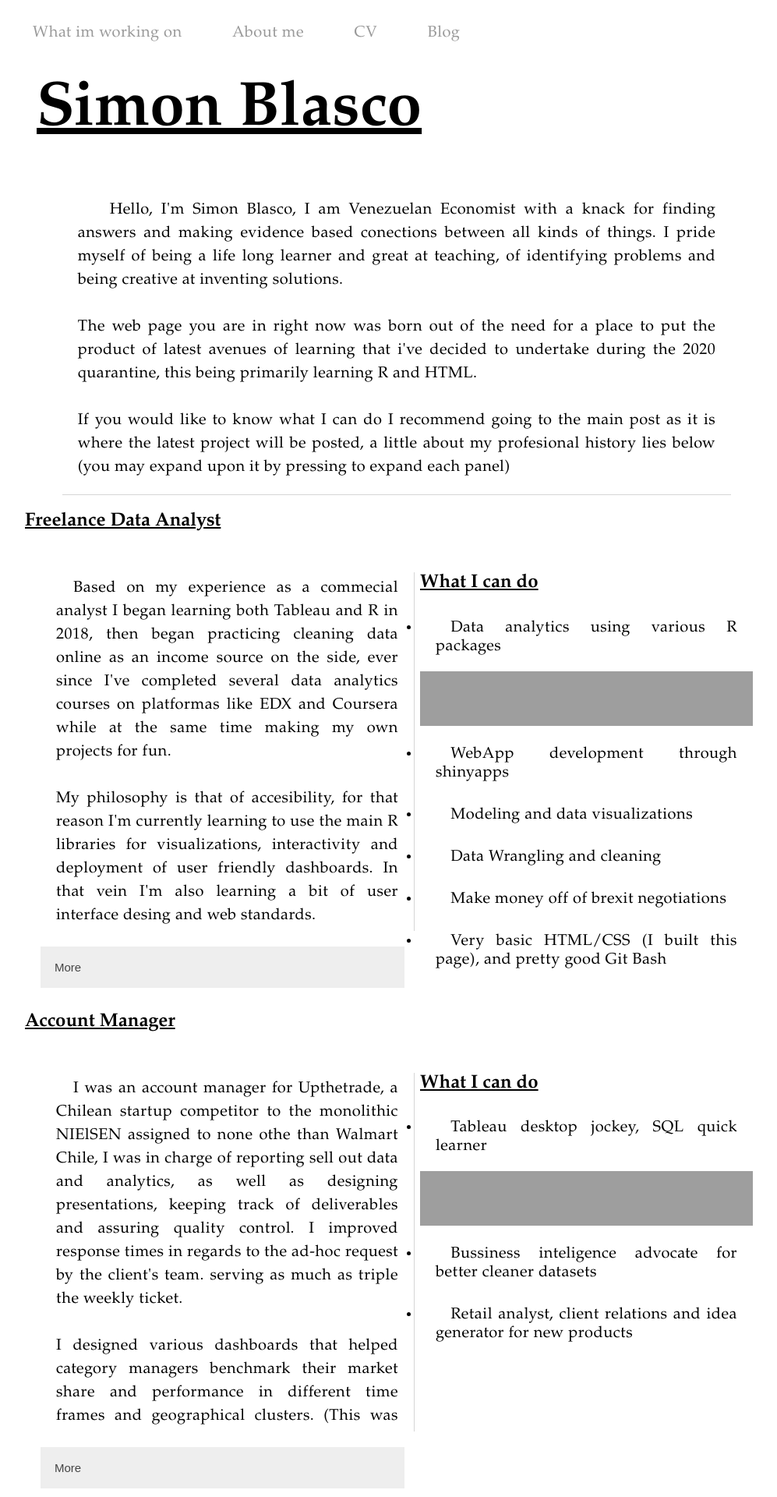
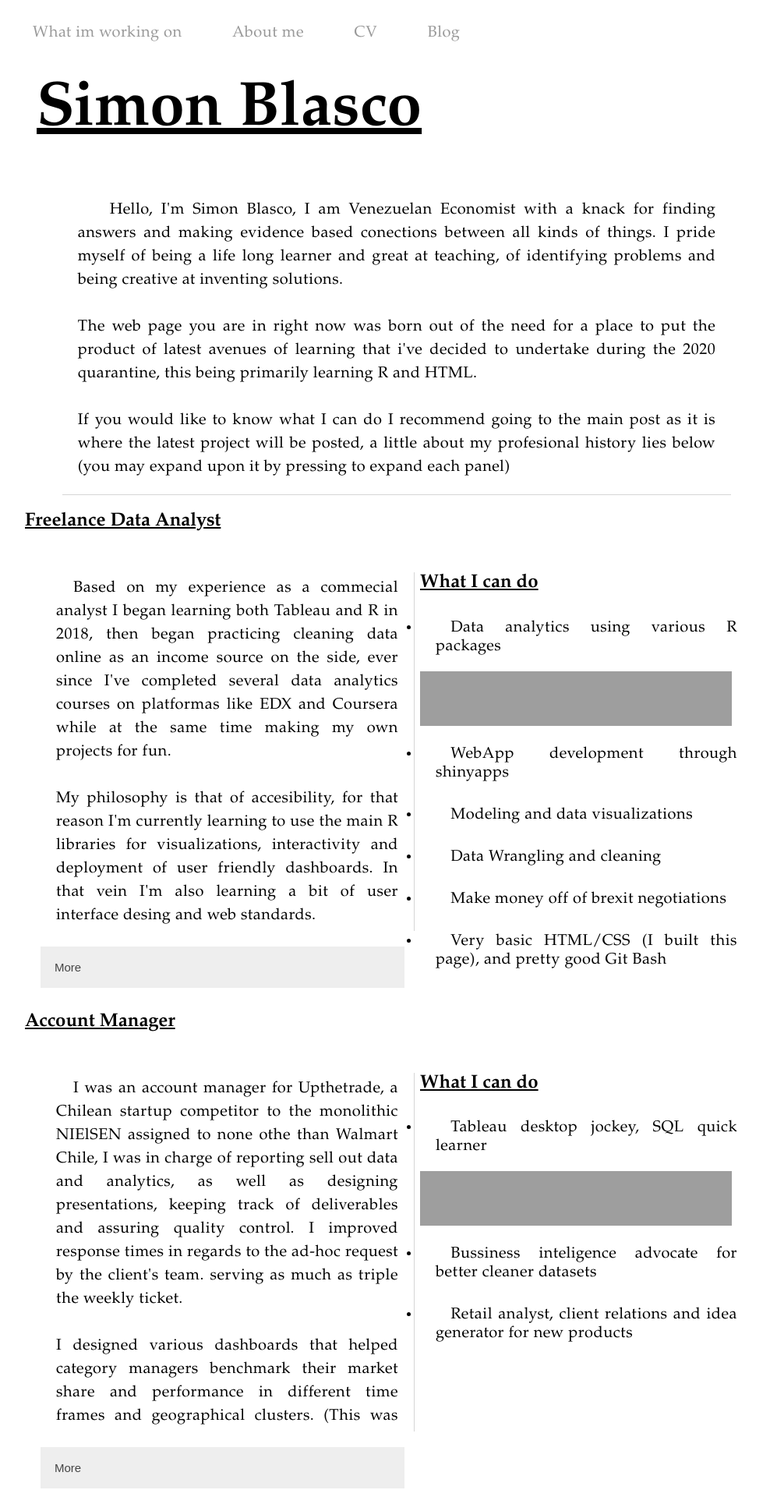
Before and after one commit to sblasco7/sblasco7.github.io, a Jekyll site: the page cv.html, which Jekyll copies as it is, in a window 1280 px wide. Shown: the top 1920 px of the page at 78% size, without its empty margins (156-1153 px from the left). Built offline with Jekyll 4.4.1, drawn with Linux system fonts in a browser that asks for light colours; grey boxes are pictures that could not be loaded.

Commit message:
Update cv.css

```diff
--- a/css/cv.css
+++ b/css/cv.css
@@ -126,6 +126,6 @@ a:hover {
 }
 img {
    align-self: center;
-   width: 100%;
+   width: 400px;
    height: 70px;
 }
```
